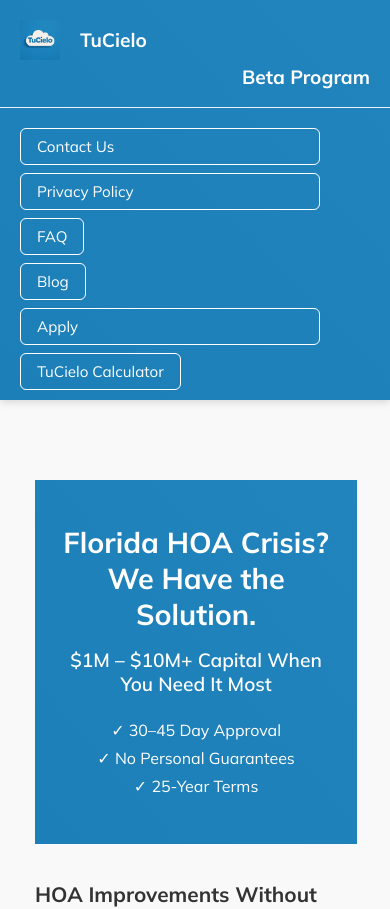
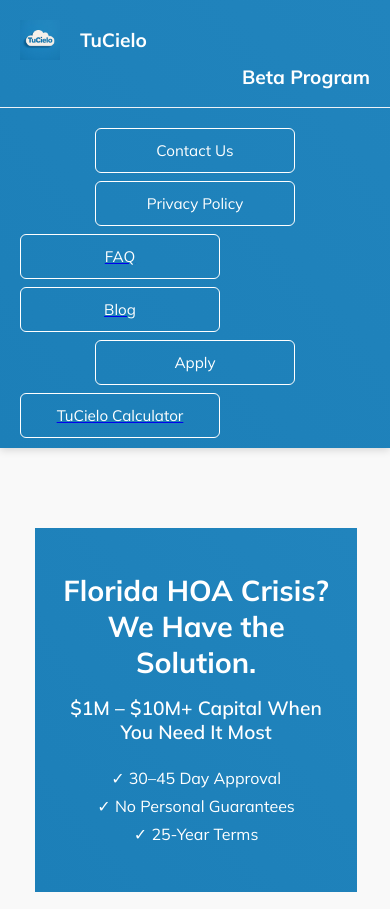
Before and after one commit to MetaCapFin/tu-cielo-site, a React (Create React App) app: page / in a window 390 px wide. Shown: the top 909 px of the page. Built offline with nearby package versions, Linux system fonts and the light colour scheme.

Commit message:
Update blogposts.css

```diff
--- a/src/blogposts.css
+++ b/src/blogposts.css
@@ -96,7 +96,7 @@
 }
 
 .cta-button {
- display: inline-block;
+  display: inline-block;
   margin: 30px auto 0 auto;
   background: linear-gradient(to bottom left, #2184BD, #1C7FB8);
   color: white;
@@ -112,7 +112,7 @@
 }
 
 .cta-button:hover {
- background: white;
+  background: white;
   color: #1C7FB8;
 }
 
@@ -127,7 +127,7 @@
 }
 
 .pagination-controls button {
-display: inline-block;
+  display: inline-block;
   margin: 30px auto 0 auto;
   background: linear-gradient(to bottom left, #2184BD, #1C7FB8);
   color: white;
@@ -294,9 +294,13 @@ display: inline-block;
     height: 40px;
   }
 
+  /* UPDATED: Make header buttons same size, center aligned */
   .header-button {
-    width: 100%;
-    text-align: left;
+    width: 200px;          /* fixed width */
+    margin: 0 auto;        /* center horizontally */
+    text-align: center;    /* center text */
+    padding: 12px 0;       /* consistent vertical padding */
+    display: block;        /* allow margin auto to work */
   }
 
   .cta-button,
```
